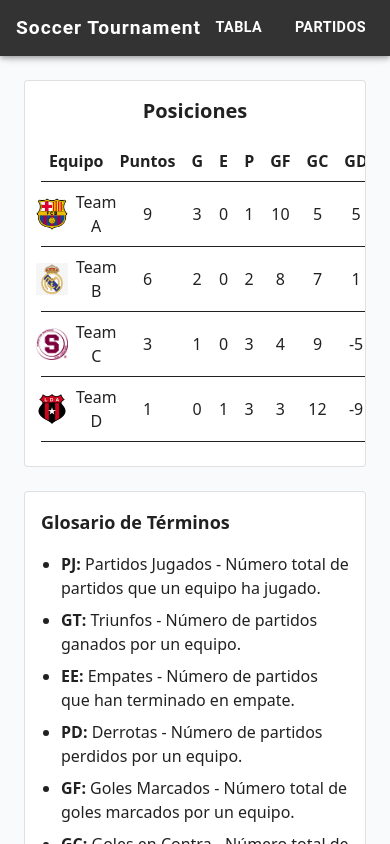
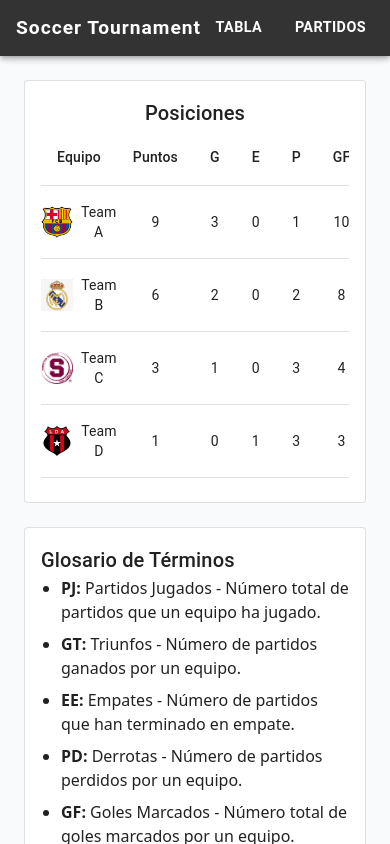
Before and after one commit to davisios/soccer-tournament, a React (Vite) app: page / in a window 390 px wide. Shown: the top 844 px of the page. Built offline with nearby package versions, Linux system fonts and the light colour scheme.

Commit message:
make component responsive

```diff
--- a/src/TournamentPage.jsx
+++ b/src/TournamentPage.jsx
@@ -1,4 +1,4 @@
-import { Card, CardContent } from "@mui/material";
+import { Card, CardContent, Table, TableBody, TableCell, TableContainer, TableHead, TableRow, Typography, Box } from "@mui/material";
 import data from './assets/data/data';
 
 // Glosario de términos
@@ -16,57 +16,65 @@ const glosario = {
 export default function TournamentPage() {
   const standings = data.standings;
 
-  // Function to get the logo for a team from the teams array
   const getTeamLogo = (teamName) => {
     const team = data.teams[teamName];
-    return team ? team.logo : ''; // Return the logo or an empty string if no logo is found
+    return team ? team.logo : '';
   };
 
   return (
-    <div>
     <div className="p-6 space-y-6">
-        {/* Standings Table */}
       <Card variant="outlined">
         <CardContent>
-            <h2 className="text-xl font-bold text-center mb-4">Posiciones</h2>
-            <table className="w-full text-center">
-              <thead>
-                <tr className="border-b">
-                  <th className="p-2">Equipo</th>
-                  <th className="p-2">Puntos</th>
-                  <th className="p-2">G</th>
-                  <th className="p-2">E</th>
-                  <th className="p-2">P</th>
-                  <th className="p-2">GF</th>
-                  <th className="p-2">GC</th>
-                  <th className="p-2">GD</th>
-                </tr>
-              </thead>
-              <tbody>
+          <Typography variant="h6" align="center" className="mb-4">
+            Posiciones
+          </Typography>
+          <TableContainer>
+            <Table>
+              <TableHead>
+                <TableRow>
+                  <TableCell align="center">Equipo</TableCell>
+                  <TableCell align="center">Puntos</TableCell>
+                  <TableCell align="center">G</TableCell>
+                  <TableCell align="center">E</TableCell>
+                  <TableCell align="center">P</TableCell>
+                  <TableCell align="center">GF</TableCell>
+                  <TableCell align="center">GC</TableCell>
+                  <TableCell align="center">GD</TableCell>
+                </TableRow>
+              </TableHead>
+              <TableBody>
                 {standings.map((team, index) => (
-                  <tr key={index} className="border-b">
-                    <td className="p-2 flex items-center justify-center">
-                      <img src={getTeamLogo(team.team)} alt={`${team.team} logo`} className="w-8 h-8 mr-2" />
+                  <TableRow key={index}>
+                    <TableCell align="center">
+                      <Box display="flex" justifyContent="center" alignItems="center">
+                        <img
+                          src={getTeamLogo(team.team)}
+                          alt={`${team.team} logo`}
+                          className="w-8 h-8 mr-2"
+                        />
                         {team.team}
-                    </td>
-                    <td className="p-2">{team.points}</td>
-                    <td className="p-2">{team.G}</td>
-                    <td className="p-2">{team.E}</td>
-                    <td className="p-2">{team.P}</td>
-                    <td className="p-2">{team.GF}</td>
-                    <td className="p-2">{team.GC}</td>
-                    <td className="p-2">{team.GD}</td>
-                  </tr>
+                      </Box>
+                    </TableCell>
+                    <TableCell align="center">{team.points}</TableCell>
+                    <TableCell align="center">{team.G}</TableCell>
+                    <TableCell align="center">{team.E}</TableCell>
+                    <TableCell align="center">{team.P}</TableCell>
+                    <TableCell align="center">{team.GF}</TableCell>
+                    <TableCell align="center">{team.GC}</TableCell>
+                    <TableCell align="center">{team.GD}</TableCell>
+                  </TableRow>
                 ))}
-              </tbody>
-            </table>
+              </TableBody>
+            </Table>
+          </TableContainer>
         </CardContent>
       </Card>
 
-        {/* Glosario */}
       <Card variant="outlined" className="mt-6">
         <CardContent>
-            <h3 className="text-lg font-bold mb-4">Glosario de Términos</h3>
+          <Typography variant="h6" className="mb-4">
+            Glosario de Términos
+          </Typography>
           <ul className="list-disc pl-5">
             {Object.entries(glosario).map(([term, definition], index) => (
               <li key={index} className="mb-2">
@@ -77,6 +85,5 @@ export default function TournamentPage() {
         </CardContent>
       </Card>
     </div>
-    </div>
   );
 }
```
Lines whose indentation alone changed are shown as unchanged.
